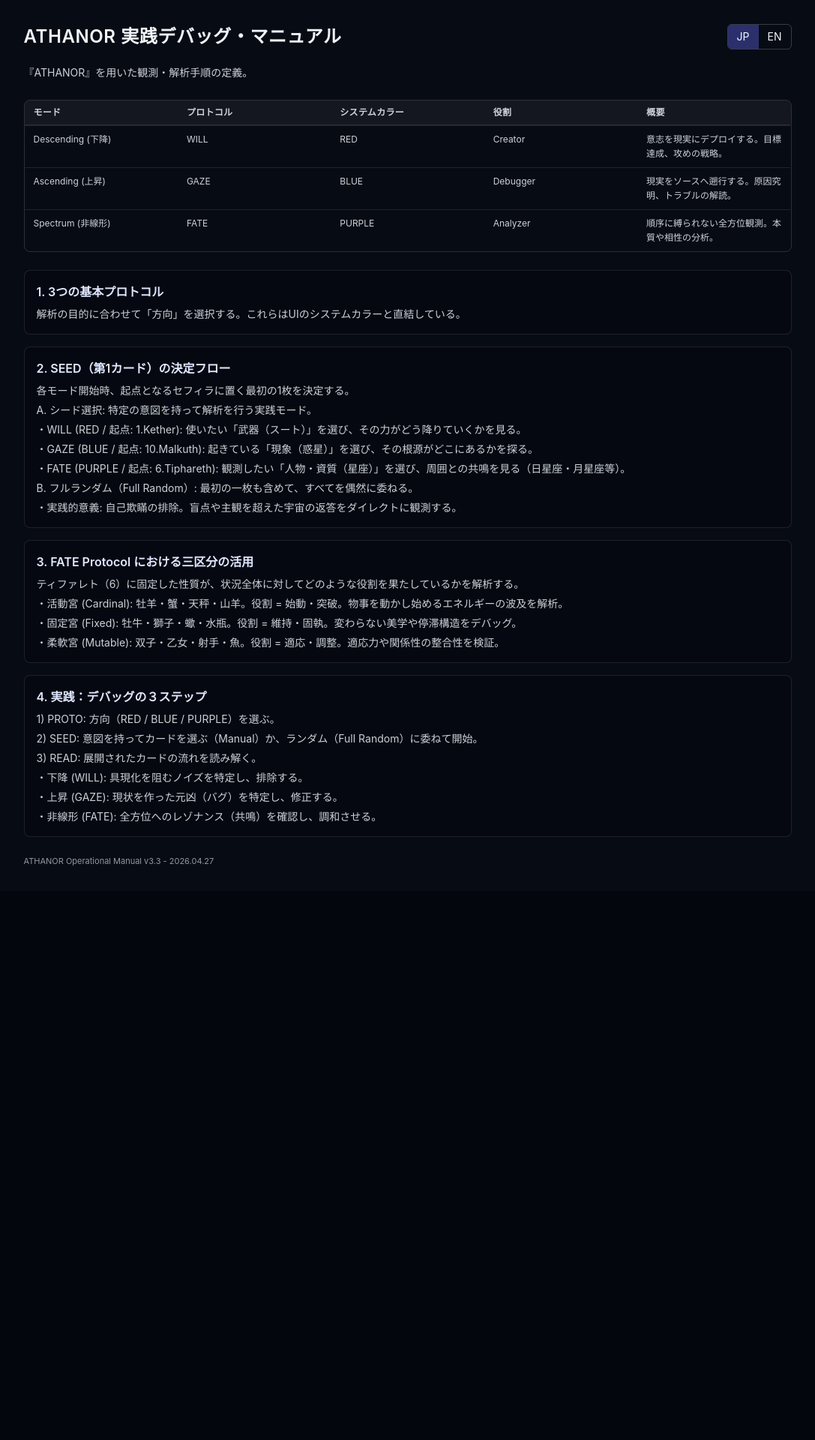
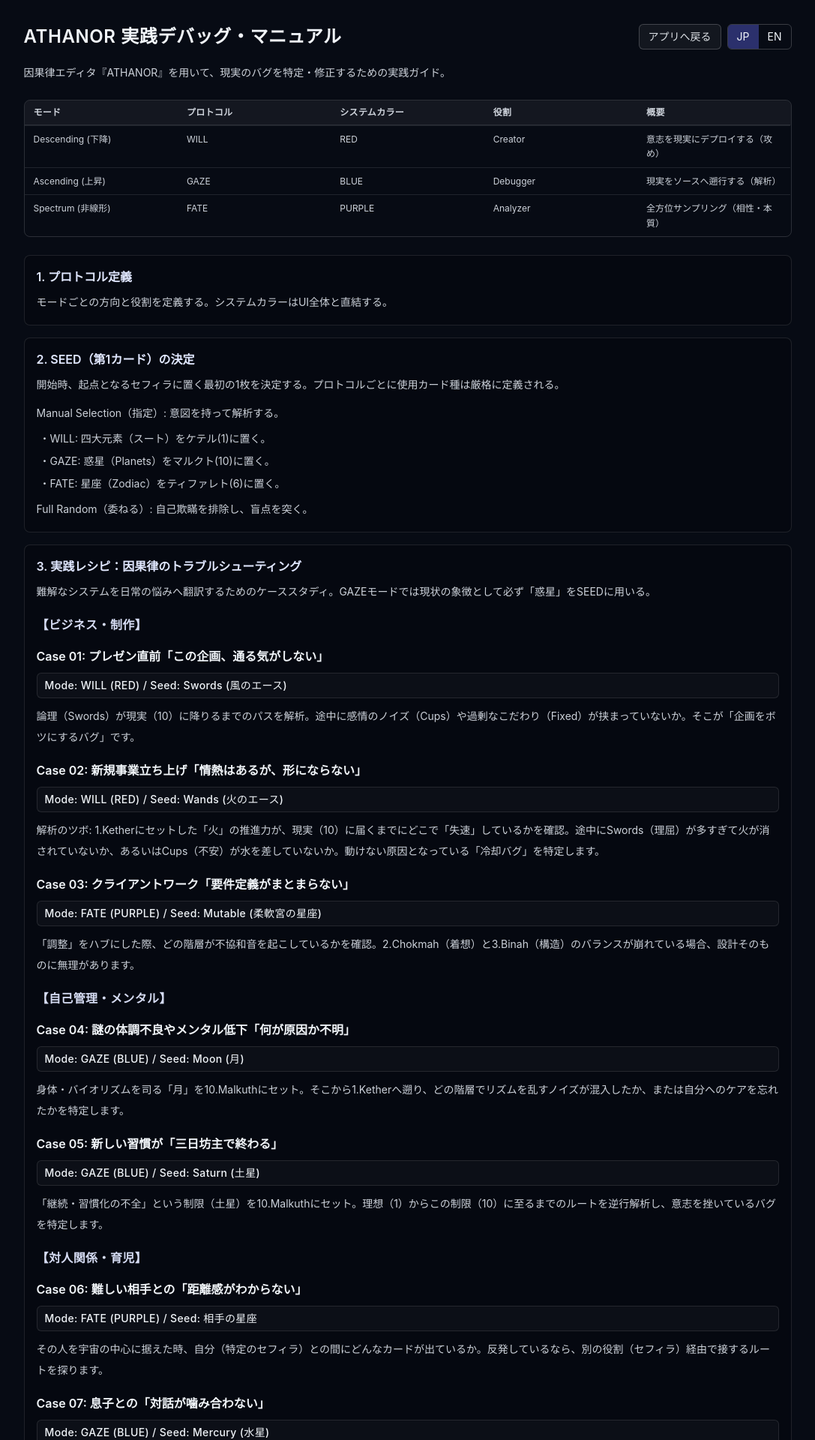
Before and after one commit to kiyotam23/thoth-tarot-spread, a Next.js app: page /manual in a window 1280 px wide. Shown: the top 1920 px of the page at 75% size, without its empty margins (89-1176 px from the left). Before the commit the page ends 1188 px from the top, so only its background shows below. Built offline with nearby package versions, Linux system fonts and the light colour scheme.

Commit message:
UI improve

```diff
--- a/app/manual/page.tsx
+++ b/app/manual/page.tsx
@@ -1,5 +1,6 @@
 "use client";
 
+import Link from "next/link";
 import { useMemo, useState } from "react";
 
 type Lang = "jp" | "en";
@@ -9,110 +10,184 @@
   body: string[];
 };
 
+function renderManualLine(line: string, key: string) {
+  if (line.startsWith("【") || line.startsWith("[")) {
+    return (
+      <p key={key} className="pt-2 text-sm font-semibold tracking-wide text-indigo-100/95 sm:text-base">
+        {line}
+      </p>
+    );
+  }
+
+  if (line.startsWith("Case ")) {
+    return (
+      <p key={key} className="pt-2 text-sm font-semibold leading-relaxed text-slate-100 sm:text-base">
+        {line}
+      </p>
+    );
+  }
+
+  if (line.startsWith("Mode: ")) {
+    return (
+      <p key={key} className="rounded-md border border-white/10 bg-white/[0.03] px-2.5 py-1.5 text-xs font-medium tracking-wide text-slate-200/92 sm:text-sm">
+        {line}
+      </p>
+    );
+  }
+
+  if (line === "デバッガーの視点:" || line === "Debugger's viewpoint:") {
+    return (
+      <p key={key} className="pt-3 text-sm font-semibold text-indigo-100/95 sm:text-base">
+        {line}
+      </p>
+    );
+  }
+
+  if (line.startsWith("・") || line.startsWith("•")) {
+    return (
+      <p key={key} className="pl-1 text-xs leading-relaxed text-slate-200/90 sm:text-sm">
+        {line}
+      </p>
+    );
+  }
+
+  return (
+    <p key={key} className="text-xs leading-7 text-slate-200/90 sm:text-sm sm:leading-7">
+      {line}
+    </p>
+  );
+}
+
 const MANUAL_JP = {
   pageTitle: "ATHANOR 実践デバッグ・マニュアル",
   subtitle:
-    "『ATHANOR』を用いた観測・解析手順の定義。",
+    "因果律エディタ『ATHANOR』を用いて、現実のバグを特定・修正するための実践ガイド。",
   protocolHeaders: ["モード", "プロトコル", "システムカラー", "役割", "概要"],
   protocols: [
-    ["Descending (下降)", "WILL", "RED", "Creator", "意志を現実にデプロイする。目標達成、攻めの戦略。"],
-    ["Ascending (上昇)", "GAZE", "BLUE", "Debugger", "現実をソースへ遡行する。原因究明、トラブルの解読。"],
-    ["Spectrum (非線形)", "FATE", "PURPLE", "Analyzer", "順序に縛られない全方位観測。本質や相性の分析。"]
+    ["Descending (下降)", "WILL", "RED", "Creator", "意志を現実にデプロイする（攻め）"],
+    ["Ascending (上昇)", "GAZE", "BLUE", "Debugger", "現実をソースへ遡行する（解析）"],
+    ["Spectrum (非線形)", "FATE", "PURPLE", "Analyzer", "全方位サンプリング（相性・本質）"]
   ],
   sections: [
     {
-      title: "1. 3つの基本プロトコル",
+      title: "1. プロトコル定義",
       body: [
-        "解析の目的に合わせて「方向」を選択する。これらはUIのシステムカラーと直結している。"
+        "モードごとの方向と役割を定義する。システムカラーはUI全体と直結する。"
       ]
     },
     {
-      title: "2. SEED（第1カード）の決定フロー",
+      title: "2. SEED（第1カード）の決定",
       body: [
-        "各モード開始時、起点となるセフィラに置く最初の1枚を決定する。",
-        "A. シード選択: 特定の意図を持って解析を行う実践モード。",
-        "・WILL (RED / 起点: 1.Kether): 使いたい「武器（スート）」を選び、その力がどう降りていくかを見る。",
-        "・GAZE (BLUE / 起点: 10.Malkuth): 起きている「現象（惑星）」を選び、その根源がどこにあるかを探る。",
-        "・FATE (PURPLE / 起点: 6.Tiphareth): 観測したい「人物・資質（星座）」を選び、周囲との共鳴を見る（日星座・月星座等）。",
-        "B. フルランダム（Full Random）: 最初の一枚も含めて、すべてを偶然に委ねる。",
-        "・実践的意義: 自己欺瞞の排除。盲点や主観を超えた宇宙の返答をダイレクトに観測する。"
+        "開始時、起点となるセフィラに置く最初の1枚を決定する。プロトコルごとに使用カード種は厳格に定義される。",
+        "Manual Selection（指定）: 意図を持って解析する。",
+        "・WILL: 四大元素（スート）をケテル(1)に置く。",
+        "・GAZE: 惑星（Planets）をマルクト(10)に置く。",
+        "・FATE: 星座（Zodiac）をティファレト(6)に置く。",
+        "Full Random（委ねる）: 自己欺瞞を排除し、盲点を突く。"
       ]
     },
     {
-      title: "3. FATE Protocol における三区分の活用",
+      title: "3. 実践レシピ：因果律のトラブルシューティング",
       body: [
-        "ティファレト（6）に固定した性質が、状況全体に対してどのような役割を果たしているかを解析する。",
-        "・活動宮 (Cardinal): 牡羊・蟹・天秤・山羊。役割 = 始動・突破。物事を動かし始めるエネルギーの波及を解析。",
-        "・固定宮 (Fixed): 牡牛・獅子・蠍・水瓶。役割 = 維持・固執。変わらない美学や停滞構造をデバッグ。",
-        "・柔軟宮 (Mutable): 双子・乙女・射手・魚。役割 = 適応・調整。適応力や関係性の整合性を検証。"
-      ]
-    },
-    {
-      title: "4. 実践：デバッグの３ステップ",
-      body: [
-        "1) PROTO: 方向（RED / BLUE / PURPLE）を選ぶ。",
-        "2) SEED: 意図を持ってカードを選ぶ（Manual）か、ランダム（Full Random）に委ねて開始。",
-        "3) READ: 展開されたカードの流れを読み解く。",
-        "・下降 (WILL): 具現化を阻むノイズを特定し、排除する。",
-        "・上昇 (GAZE): 現状を作った元凶（バグ）を特定し、修正する。",
-        "・非線形 (FATE): 全方位へのレゾナンス（共鳴）を確認し、調和させる。"
+        "難解なシステムを日常の悩みへ翻訳するためのケーススタディ。GAZEモードでは現状の象徴として必ず「惑星」をSEEDに用いる。",
+        "【ビジネス・制作】",
+        "Case 01: プレゼン直前「この企画、通る気がしない」",
+        "Mode: WILL (RED) / Seed: Swords (風のエース)",
+        "論理（Swords）が現実（10）に降りるまでのパスを解析。途中に感情のノイズ（Cups）や過剰なこだわり（Fixed）が挟まっていないか。そこが「企画をボツにするバグ」です。",
+        "Case 02: 新規事業立ち上げ「情熱はあるが、形にならない」",
+        "Mode: WILL (RED) / Seed: Wands (火のエース)",
+        "解析のツボ: 1.Ketherにセットした「火」の推進力が、現実（10）に届くまでにどこで「失速」しているかを確認。途中にSwords（理屈）が多すぎて火が消されていないか、あるいはCups（不安）が水を差していないか。動けない原因となっている「冷却バグ」を特定します。",
+        "Case 03: クライアントワーク「要件定義がまとまらない」",
+        "Mode: FATE (PURPLE) / Seed: Mutable (柔軟宮の星座)",
+        "「調整」をハブにした際、どの階層が不協和音を起こしているかを確認。2.Chokmah（着想）と3.Binah（構造）のバランスが崩れている場合、設計そのものに無理があります。",
+        "【自己管理・メンタル】",
+        "Case 04: 謎の体調不良やメンタル低下「何が原因か不明」",
+        "Mode: GAZE (BLUE) / Seed: Moon (月)",
+        "身体・バイオリズムを司る「月」を10.Malkuthにセット。そこから1.Ketherへ遡り、どの階層でリズムを乱すノイズが混入したか、または自分へのケアを忘れたかを特定します。",
+        "Case 05: 新しい習慣が「三日坊主で終わる」",
+        "Mode: GAZE (BLUE) / Seed: Saturn (土星)",
+        "「継続・習慣化の不全」という制限（土星）を10.Malkuthにセット。理想（1）からこの制限（10）に至るまでのルートを逆行解析し、意志を挫いているバグを特定します。",
+        "【対人関係・育児】",
+        "Case 06: 難しい相手との「距離感がわからない」",
+        "Mode: FATE (PURPLE) / Seed: 相手の星座",
+        "その人を宇宙の中心に据えた時、自分（特定のセフィラ）との間にどんなカードが出ているか。反発しているなら、別の役割（セフィラ）経由で接するルートを探ります。",
+        "Case 07: 息子との「対話が噛み合わない」",
+        "Mode: GAZE (BLUE) / Seed: Mercury (水星)",
+        "コミュニケーションの象徴である「水星」を10.Malkuthにセット。情報の伝達がどの階層でブロックされているか遡行デバッグ。5.Geburah（厳格さ）の過剰などが浮き彫りになります。",
+        "デバッガーの視点:",
+        "・RED (WILL): 意志(1)を現実(10)へ。Seedは四大元素。",
+        "・BLUE (GAZE): 現実(10)を根源(1)へ。Seedは惑星。",
+        "・PURPLE (FATE): 中心(6)から全方位へ。Seedは星座。"
       ]
     }
   ],
-  footer: "ATHANOR Operational Manual v3.3 - 2026.04.27"
+  footer: "ATHANOR Operational Manual v0.1 - 2026.04.28"
 };
 
 const MANUAL_EN = {
   pageTitle: "ATHANOR Practical Debug Manual",
   subtitle:
-    "This document defines practical observation and analysis procedures for the ATHANOR.",
+    "A practical guide to identify and fix reality-level bugs with the causality editor ATHANOR.",
   protocolHeaders: ["Mode", "Protocol", "System Color", "Role", "Summary"],
   protocols: [
-    ["Descending", "WILL", "RED", "Creator", "Deploy intent into reality. Goal achievement and offensive strategy."],
-    ["Ascending", "GAZE", "BLUE", "Debugger", "Trace reality back to source. Root-cause investigation and troubleshooting."],
-    ["Spectrum", "FATE", "PURPLE", "Analyzer", "Omnidirectional observation beyond sequence. Analysis of essence and compatibility."]
+    ["Descending", "WILL", "RED", "Creator", "Deploy intent into reality (offense)"],
+    ["Ascending", "GAZE", "BLUE", "Debugger", "Trace reality back to source (analysis)"],
+    ["Spectrum", "FATE", "PURPLE", "Analyzer", "Omnidirectional sampling (compatibility and essence)"]
   ],
   sections: [
     {
-      title: "1. Three Core Protocols",
+      title: "1. Protocol Definition",
       body: [
-        "Choose a directional mode based on your analysis objective. Each mode directly maps to the UI system color."
+        "Defines directional behavior and role per mode. System colors are directly mapped to UI semantics."
       ]
     },
     {
-      title: "2. SEED (First Card) Decision Flow",
+      title: "2. SEED (First Card) Decision",
       body: [
-        "At the start of each mode, determine the first card placed on the starting Sephirah.",
-        "A. Manual Selection: A practical mode for analysis with explicit intent.",
-        "• WILL (RED / Start: 1. Kether): Select the suit you want as your weapon and observe how that force descends.",
-        "• GAZE (BLUE / Start: 10. Malkuth): Select the active phenomenon (planet) and trace its root source.",
-        "• FATE (PURPLE / Start: 6. Tiphareth): Select a person/trait (zodiac) to observe surrounding resonance (e.g., Sun/Moon signs).",
-        "B. Full Random: Leave everything, including the first card, to chance.",
-        "• Practical meaning: Eliminates self-deception and directly reveals blind spots or responses beyond subjective bias."
+        "At initialization, determine the first card to be placed on the starting Sephirah. Card families are strictly defined by protocol.",
+        "Manual Selection: Analyze with explicit intent.",
+        "• WILL: Place the four-element suit at Kether (1).",
+        "• GAZE: Place a planet at Malkuth (10).",
+        "• FATE: Place a zodiac sign at Tiphareth (6).",
+        "Full Random: Remove self-deception and expose blind spots."
       ]
     },
     {
-      title: "3. Threefold Use in the FATE Protocol",
+      title: "3. Practical Recipes: Causality Troubleshooting",
       body: [
-        "Analyze how a fixed nature at Tiphareth (6) functions across the entire situation.",
-        "• Cardinal: Aries, Cancer, Libra, Capricorn. Role = Initiation/Breakthrough. Analyze waves that start movement.",
-        "• Fixed: Taurus, Leo, Scorpio, Aquarius. Role = Maintenance/Attachment. Debug static aesthetics and stalled structures.",
-        "• Mutable: Gemini, Virgo, Sagittarius, Pisces. Role = Adaptation/Adjustment. Verify adaptability and relational coherence."
-      ]
-    },
-    {
-      title: "4. Practical Three-Step Debug Flow",
-      body: [
-        "1) PROTO: Choose direction (RED / BLUE / PURPLE).",
-        "2) SEED: Start with intentional card selection (Manual) or Full Random.",
-        "3) READ: Interpret the developed card flow.",
-        "• Descending (WILL): Identify and remove noise that blocks manifestation.",
-        "• Ascending (GAZE): Identify and fix the root bug that produced the current state.",
-        "• Spectrum (FATE): Confirm omnidirectional resonance and harmonize it."
+        "Case studies that translate a complex system into everyday concerns. In GAZE mode, use a planet as the SEED to represent the present condition.",
+        "[Business / Creative Work]",
+        "Case 01: Right before a presentation - \"I feel like this proposal will not pass.\"",
+        "Mode: WILL (RED) / Seed: Swords (Ace of Air)",
+        "Trace the path until logic (Swords) descends into reality (10). Check for emotional noise (Cups) or excessive fixation (Fixed) in between. That is the bug that kills the proposal.",
+        "Case 02: New venture launch - \"We have passion, but it will not take form.\"",
+        "Mode: WILL (RED) / Seed: Wands (Ace of Fire)",
+        "Analysis focus: check where the fire impulse placed at 1.Kether loses momentum before reaching reality (10). Is excessive Swords (over-logic) extinguishing fire, or are Cups (anxiety) damping it? Identify the cooling bug that blocks execution.",
+        "Case 03: Client work - \"We cannot converge on requirements.\"",
+        "Mode: FATE (PURPLE) / Seed: Mutable",
+        "When 'adjustment' is used as the hub, identify which layer produces dissonance. If the balance between 2.Chokmah (ideation) and 3.Binah (structure) collapses, the design itself is overstrained.",
+        "[Self-Management / Mental]",
+        "Case 04: Unclear physical or mental decline - \"I do not know the cause.\"",
+        "Mode: GAZE (BLUE) / Seed: Moon",
+        "Set the Moon at 10.Malkuth as the bodily/biorythmic marker. Trace back to 1.Kether to locate where disruptive noise entered, or where self-care was dropped.",
+        "Case 05: A new habit dies within three days.",
+        "Mode: GAZE (BLUE) / Seed: Saturn",
+        "Set Saturn at 10.Malkuth as the symbol of limitation in continuity. Reverse-analyze the route from ideal (1) to this constraint (10) and identify the bug that breaks willpower.",
+        "[Relationships / Parenting]",
+        "Case 06: \"I cannot find the right distance\" with a difficult person.",
+        "Mode: FATE (PURPLE) / Seed: Their zodiac",
+        "When that person is centered as the system core, inspect which cards appear between them and your Sephirah. If direct contact causes friction, route through another role (Sephirah).",
+        "Case 07: \"Conversation does not connect\" with my son.",
+        "Mode: GAZE (BLUE) / Seed: Mercury",
+        "Set Mercury at 10.Malkuth as the communication symbol. Trace where transmission is blocked across layers. Excess 5.Geburah (strictness) often becomes visible as a root factor.",
+        "Debugger's viewpoint:",
+        "• RED (WILL): From intent (1) to reality (10). Seed = Four elements.",
+        "• BLUE (GAZE): From reality (10) to root (1). Seed = Planets.",
+        "• PURPLE (FATE): From center (6) to all directions. Seed = Zodiac."
       ]
     }
   ],
-  footer: "ATHANOR Operational Manual v3.3 - 2026.04.27"
+  footer: "ATHANOR Operational Manual v0.1 - 2026.04.28"
 };
 
 export default function ManualPage() {
@@ -124,6 +199,13 @@
       <div className="mx-auto w-full max-w-5xl">
         <div className="mb-5 flex items-center justify-between gap-3">
           <h1 className="text-xl font-semibold tracking-wide sm:text-2xl">{t.pageTitle}</h1>
+          <div className="flex items-center gap-2">
+            <Link
+              href="/"
+              className="inline-flex rounded-md border border-white/20 bg-white/5 px-3 py-1.5 text-xs font-medium text-slate-100/90 transition hover:bg-white/10 sm:text-sm"
+            >
+              {lang === "jp" ? "アプリへ戻る" : "Back to App"}
+            </Link>
             <div className="inline-flex overflow-hidden rounded-md border border-white/20">
               <button
                 type="button"
@@ -139,6 +221,7 @@
               >
                 EN
               </button>
+            </div>
           </div>
         </div>
 
@@ -174,10 +257,8 @@
           {t.sections.map((section) => (
             <section key={section.title} className="rounded-lg border border-white/10 bg-black/20 p-3 sm:p-4">
               <h2 className="mb-2 text-sm font-semibold text-indigo-100 sm:text-base">{section.title}</h2>
-              <div className="space-y-1.5 text-xs leading-relaxed text-slate-200/90 sm:text-sm">
-                {section.body.map((line, idx) => (
-                  <p key={`${section.title}-${idx}`}>{line}</p>
-                ))}
+              <div className="space-y-2.5">
+                {section.body.map((line, idx) => renderManualLine(line, `${section.title}-${idx}`))}
               </div>
             </section>
           ))}
```
Lines whose indentation alone changed are shown as unchanged.
